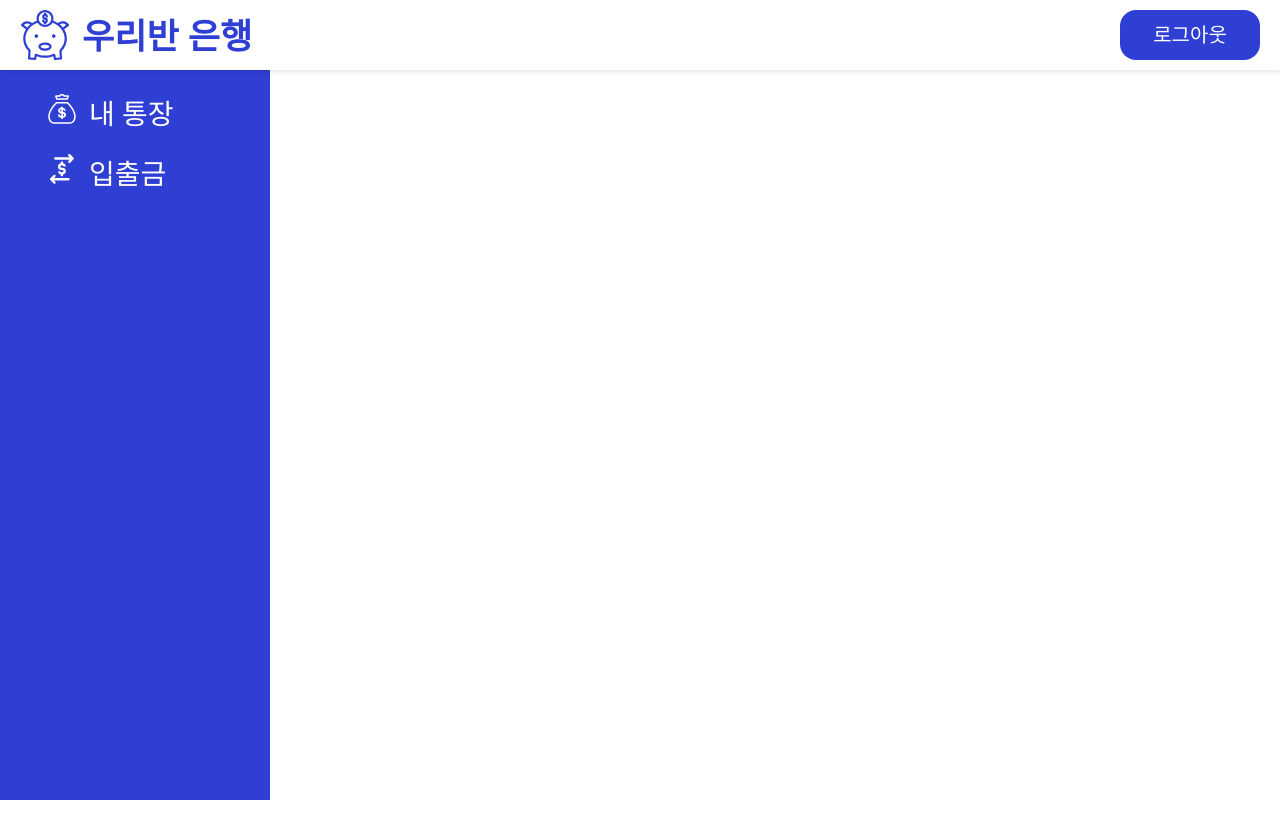
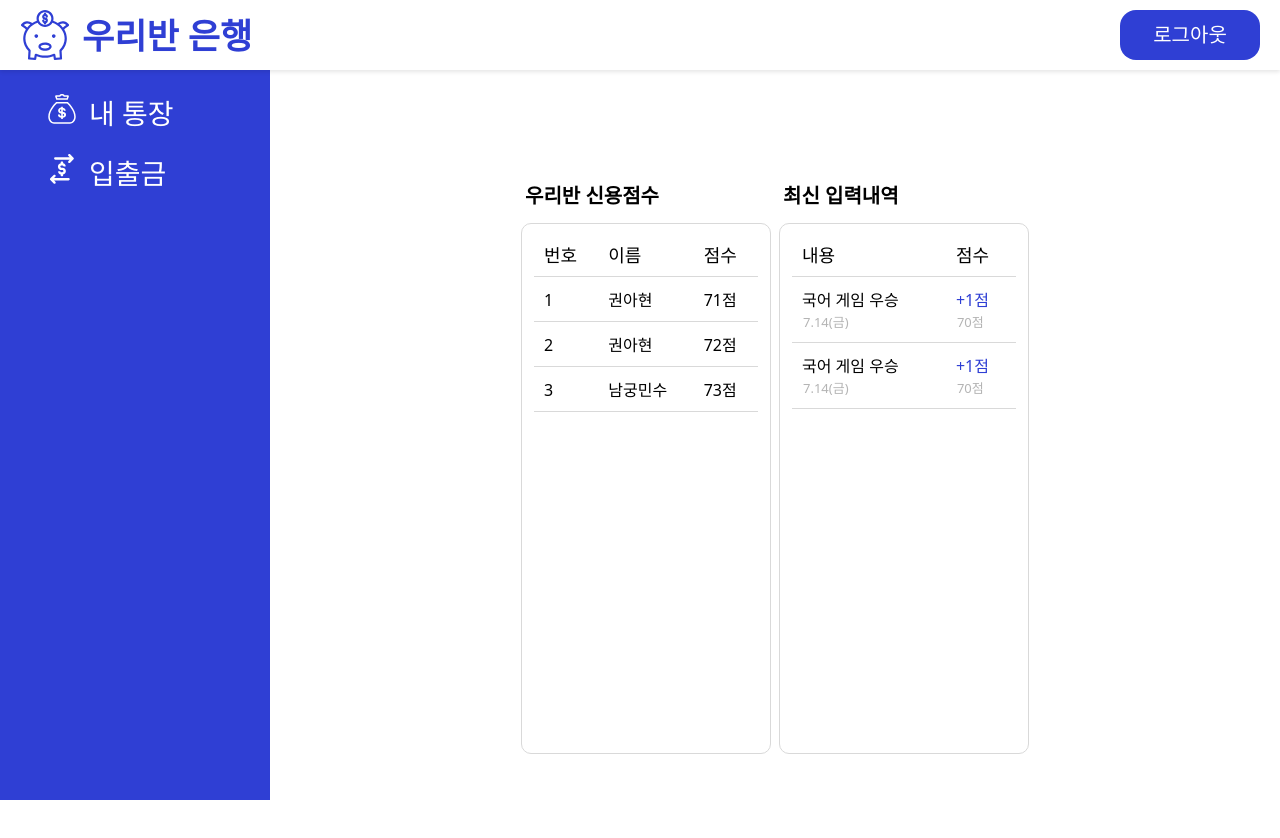
Before and after one commit to Our-Class-Bank/core-frontend, a React (Vite) app: page /credit in a window 1280 px wide. Shown: the top 838 px of the page. Before the commit the page ends 800 px from the top, so only its background shows below. Built offline with nearby package versions, Linux system fonts and the light colour scheme.

Commit message:
feat : 테이블 UI

```diff
--- a/package.json
+++ b/package.json
@@ -18,6 +18,7 @@
     "react-dom": "^18.2.0",
     "react-hook-form": "^7.45.0",
     "react-router-dom": "^6.13.0",
+    "react-table": "^7.8.0",
     "styled-components": "^6.0.0-rc.3",
     "vite-plugin-svgr": "^3.2.0"
   },
--- /dev/null
+++ b/src/pages/credit/ClassCreditTable.tsx
@@ -0,0 +1,47 @@
+import { useTable } from "react-table";
+import { Thead, Table, Tbody } from "@/style/credit/ClassCreditTableStyle";
+
+const classCreditData = [
+  { attendanceNumber: 1, name: "권아현", score: "71점" },
+  { attendanceNumber: 2, name: "권아현", score: "72점" },
+  { attendanceNumber: 3, name: "남궁민수", score: "73점" },
+];
+
+const columns = [
+  { Header: "번호", accessor: "attendanceNumber" },
+  { Header: "이름", accessor: "name" },
+  { Header: "점수", accessor: "score" },
+];
+
+function ClassCreditTable() {
+  const { getTableProps, getTableBodyProps, headerGroups, rows, prepareRow } =
+    useTable({ columns, data: classCreditData });
+
+  return (
+    <Table {...getTableProps()}>
+      <Thead>
+        {headerGroups.map((headerGroup) => (
+          <tr {...headerGroup.getHeaderGroupProps()}>
+            {headerGroup.headers.map((column) => (
+              <th {...column.getHeaderProps()}>{column.render("Header")}</th>
+            ))}
+          </tr>
+        ))}
+      </Thead>
+      <Tbody {...getTableBodyProps()}>
+        {rows.map((row) => {
+          prepareRow(row);
+          return (
+            <tr {...row.getRowProps()}>
+              {row.cells.map((cell) => (
+                <td {...cell.getCellProps()}>{cell.render("Cell")}</td>
+              ))}
+            </tr>
+          );
+        })}
+      </Tbody>
+    </Table>
+  );
+}
+
+export default ClassCreditTable;
--- /dev/null
+++ b/src/pages/credit/Credit.tsx
@@ -0,0 +1,26 @@
+import TableContainer from "@/style/common/TableContainer";
+import { Container } from "@/style/common/CommonStyle";
+import styled from "styled-components";
+import ClassCreditTable from "./ClassCreditTable";
+import CreditLogTable from "./CreditLogTable";
+
+const Horizontal = styled.div`
+  display: flex;
+`;
+
+function Credit() {
+  return (
+    <Container>
+      <Horizontal>
+        <TableContainer title="우리반 신용점수">
+          <ClassCreditTable />
+        </TableContainer>
+        <TableContainer title="최신 입력내역">
+          <CreditLogTable />
+        </TableContainer>
+      </Horizontal>
+    </Container>
+  );
+}
+
+export default Credit;
--- /dev/null
+++ b/src/pages/credit/CreditLogTable.tsx
@@ -0,0 +1,72 @@
+import { useTable } from "react-table";
+import { Thead, Table, Tbody } from "@/style/credit/ClassCreditTableStyle";
+import { BlackTxt, GrayTxt, BlueTxt } from "@/style/credit/CreditLogTableStyle";
+
+const creditLogData = [
+  {
+    content: "국어 게임 우승",
+    date: "7.14(금)",
+    change: "+1점",
+    score: "70점",
+  },
+  {
+    content: "국어 게임 우승",
+    date: "7.14(금)",
+    change: "+1점",
+    score: "70점",
+  },
+];
+
+const columns = [
+  {
+    Header: "내용",
+    accessor: (row) => (
+      <div>
+        <BlackTxt>{row.content}</BlackTxt>
+        <GrayTxt>{row.date}</GrayTxt>
+      </div>
+    ),
+  },
+  {
+    Header: "점수",
+    accessor: (row) => (
+      <div>
+        <BlueTxt>{row.change}</BlueTxt>
+        <GrayTxt>{row.score}</GrayTxt>
+      </div>
+    ),
+  },
+];
+
+function CreditLogTable() {
+  const { getTableProps, getTableBodyProps, headerGroups, rows, prepareRow } =
+    useTable({ columns, data: creditLogData });
+
+  return (
+    <Table {...getTableProps()}>
+      <Thead>
+        {headerGroups.map((headerGroup) => (
+          <tr {...headerGroup.getHeaderGroupProps()}>
+            {headerGroup.headers.map((column) => (
+              <th {...column.getHeaderProps()}>{column.render("Header")}</th>
+            ))}
+          </tr>
+        ))}
+      </Thead>
+      <Tbody {...getTableBodyProps()}>
+        {rows.map((row) => {
+          prepareRow(row);
+          return (
+            <tr {...row.getRowProps()}>
+              {row.cells.map((cell) => (
+                <td {...cell.getCellProps()}>{cell.render("Cell")}</td>
+              ))}
+            </tr>
+          );
+        })}
+      </Tbody>
+    </Table>
+  );
+}
+
+export default CreditLogTable;
--- a/src/routes/RoutePage.tsx
+++ b/src/routes/RoutePage.tsx
@@ -2,12 +2,14 @@ import { Route, Routes } from "react-router-dom";
 import Login from "@/pages/login/Login";
 import MyBank from "@/pages/my-bank/MyBank";
 import Transfer from "@/pages/transfer/Transfer";
+import Credit from "@/pages/credit/Credit";
 function RoutePage() {
   return (
     <Routes>
       <Route path="/" element={<MyBank />} />
       <Route path="/login" element={<Login />} />
       <Route path="/transfer" element={<Transfer />} />
+      <Route path="/credit" element={<Credit />} />
     </Routes>
   );
 }
--- /dev/null
+++ b/src/style/common/TableContainer.tsx
@@ -0,0 +1,35 @@
+import styled from "styled-components";
+
+const Wrapper = styled.div`
+  display: flex;
+  flex-direction: column;
+`;
+
+const Container = styled.div`
+  width: 250px;
+  height: 531px;
+  border: 1px solid #d9d9d9;
+  border-radius: 10px;
+  margin: 0px 4px;
+  padding: 12px;
+`;
+
+const Title = styled.h1`
+  font-size: 20px;
+  font-style: normal;
+  font-weight: 600;
+  margin-left: 8px;
+  margin-bottom: 17px;
+`;
+
+function TableContainer(props) {
+  const { title } = props;
+  return (
+    <Wrapper>
+      <Title>{title}</Title>
+      <Container>{props.children}</Container>
+    </Wrapper>
+  );
+}
+
+export default TableContainer;
--- /dev/null
+++ b/src/style/credit/ClassCreditTableStyle.tsx
@@ -0,0 +1,41 @@
+import styled from "styled-components";
+import { ReactComponent as DetailIcon } from "@/assets/images/DetailIcon.svg";
+
+export const Table = styled.table`
+  width: 100%;
+  padding: 12px;
+`;
+
+export const Thead = styled.thead`
+  height: 40px;
+  color: #000;
+  font-size: 18px;
+  font-weight: 500;
+  tr {
+    border-bottom: 1px solid #d9d9d9;
+    th {
+      padding: 10px;
+      text-align: left;
+    }
+  }
+`;
+export const Tbody = styled.tbody`
+  height: 40px;
+  color: #000;
+  font-family: Noto Sans;
+  font-size: 16px;
+  font-style: normal;
+  font-weight: 500;
+  line-height: normal;
+
+  tr {
+    border-bottom: 1px solid #d9d9d9;
+
+    td {
+      text-align: left;
+      padding: 10px;
+    }
+  }
+`;
+
+export const StyledDetailIcon = styled(DetailIcon)``;
--- /dev/null
+++ b/src/style/credit/CreditLogTableStyle.tsx
@@ -0,0 +1,19 @@
+import styled from "styled-components";
+
+export const BlackTxt = styled.div`
+  font-size: 16px;
+  font-weight: 500;
+`;
+
+export const GrayTxt = styled.div`
+  color: #b4b4b4;
+  font-size: 13px;
+  font-weight: 400;
+  padding: 1px;
+`;
+
+export const BlueTxt = styled.div`
+  color: #2f3fd4;
+  font-size: 16px;
+  font-weight: 500;
+`;
```
Also changed, not shown: src/assets/images/DetailIcon.svg (added), 1 other file (tests, documents, lock files or other folders).
